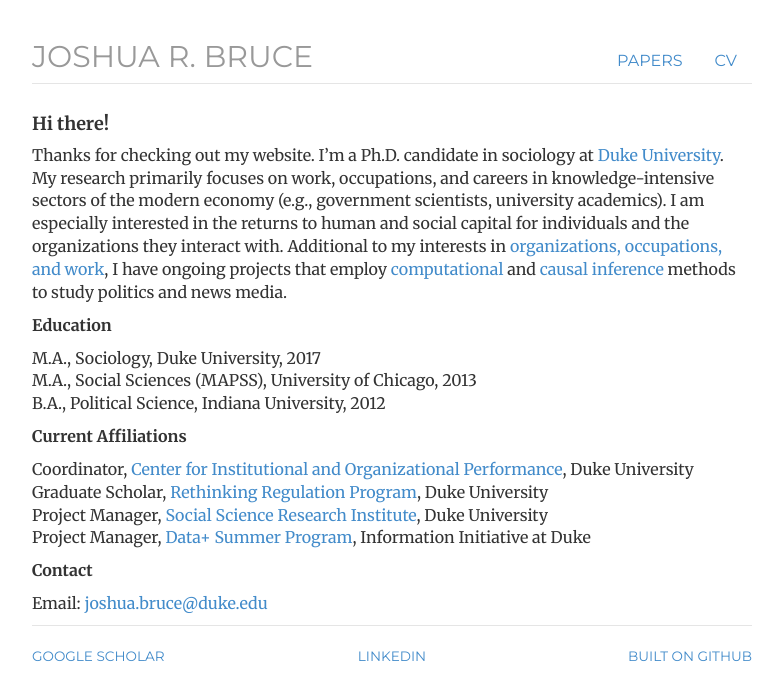
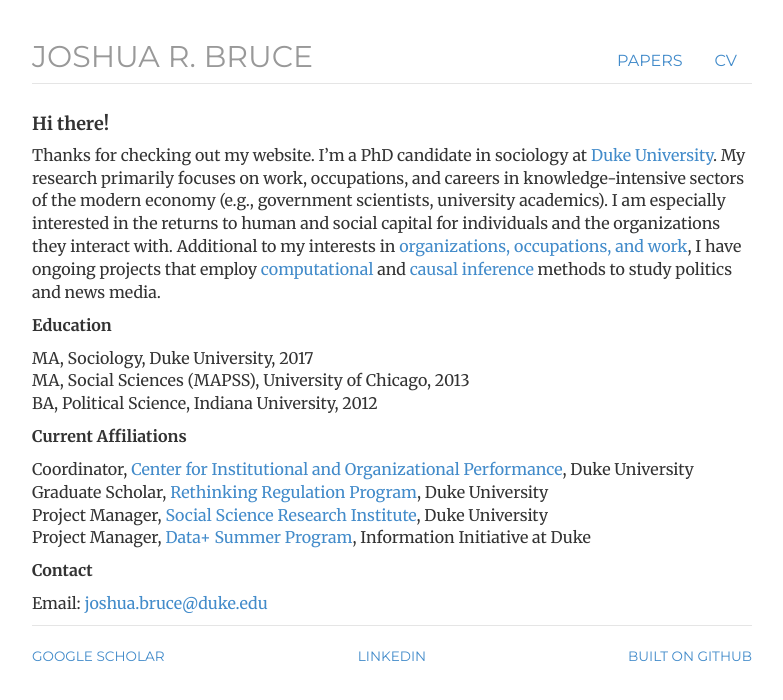
Before and after one commit to joshuarbruce/joshuarbruce.github.io, a Jekyll site: the page built from index.html, in a window 1280 px wide. Shown: the top 700 px of the page, without its empty margins (248-1031 px from the left). Built offline with Jekyll 4.4.1, drawn with Linux system fonts in a browser that asks for light colours; nearby versions of some CDN libraries.

Commit message:
Update index.html

```diff
--- a/index.html
+++ b/index.html
@@ -4,13 +4,13 @@
 ---
 <div class="blurb">
 	<h4>Hi there!</h4>
-	<p>Thanks for checking out my website. I’m a Ph.D. candidate in sociology at <a href="http://sociology.duke.edu/" target="_blank">Duke University</a>. My research primarily focuses on work, occupations, and careers in knowledge-intensive sectors of the modern economy (e.g., government scientists, university academics). I am especially interested in the returns to human and social capital for individuals and the organizations they interact with. Additional to my interests in <a href="https://oowsection.org/" target = "_blank">organizations, occupations, and work</a>, I have ongoing projects that employ <a href="https://en.wikipedia.org/wiki/Computational_sociology" target="_blank">computational</a> and <a href="https://arxiv.org/pdf/1003.2619v1.pdf" target="_blank">causal inference</a> methods to study politics and news media.</p>
+	<p>Thanks for checking out my website. I’m a PhD candidate in sociology at <a href="http://sociology.duke.edu/" target="_blank">Duke University</a>. My research primarily focuses on work, occupations, and careers in knowledge-intensive sectors of the modern economy (e.g., government scientists, university academics). I am especially interested in the returns to human and social capital for individuals and the organizations they interact with. Additional to my interests in <a href="https://oowsection.org/" target = "_blank">organizations, occupations, and work</a>, I have ongoing projects that employ <a href="https://en.wikipedia.org/wiki/Computational_sociology" target="_blank">computational</a> and <a href="https://arxiv.org/pdf/1003.2619v1.pdf" target="_blank">causal inference</a> methods to study politics and news media.</p>
 
     <p><b>Education</b></p>
     <p>
-        M.A., Sociology, Duke University, 2017<br>
-        M.A., Social Sciences (MAPSS), University of Chicago, 2013<br>
-	B.A., Political Science, Indiana University, 2012<br>
+        MA, Sociology, Duke University, 2017<br>
+        MA, Social Sciences (MAPSS), University of Chicago, 2013<br>
+	BA, Political Science, Indiana University, 2012<br>
     </p>
 	<p><b>Current Affiliations</b></p>
 	<p>
```
